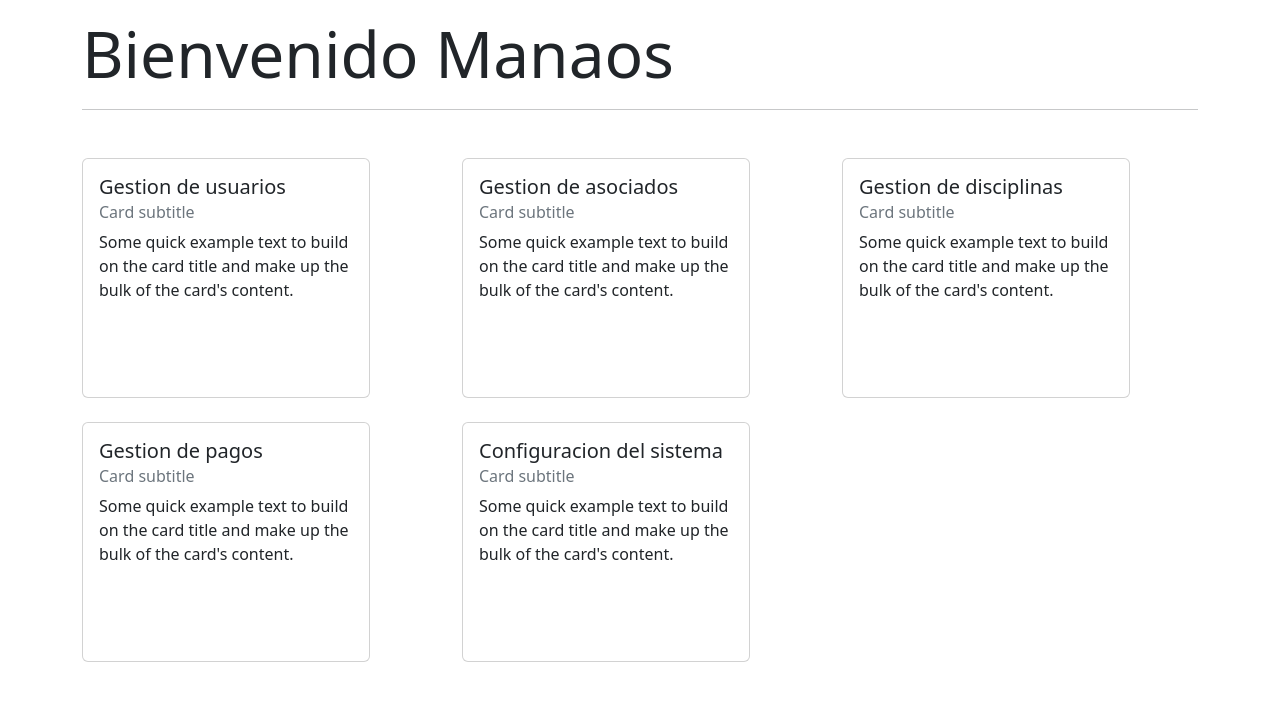
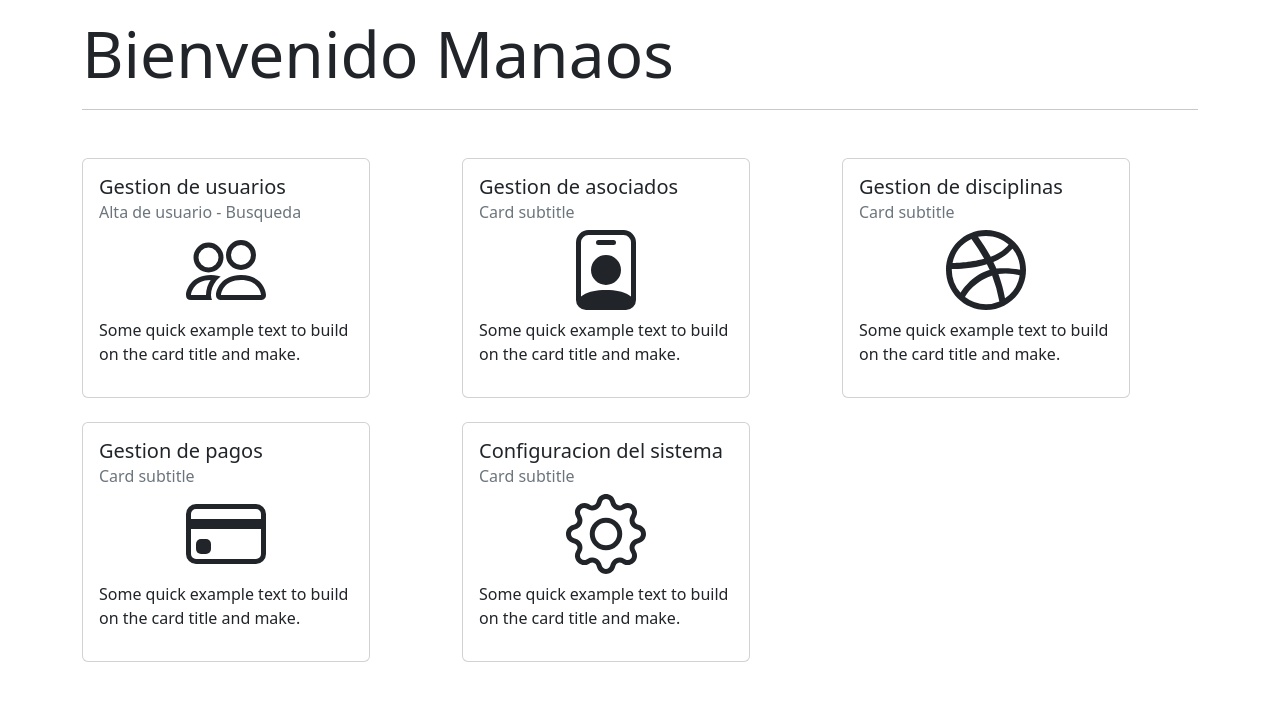
Before and after one commit to GutierrezS-JC/Proyecto-2022, a Flask app: page / in a window 1280 px wide. Shown: the part 56-757 px from the top of the page. Run offline with Flask 2, Linux system fonts and the light colour scheme.

Commit message:
Iconos SVG para home

```diff
--- a/admin/src/web/templates/home.html
+++ b/admin/src/web/templates/home.html
@@ -16,8 +16,15 @@
                   <a href="{{url_for('users.user_index') }}" class="linkNone">
                     <div class="card-body">
                         <h5 class="card-title">Gestion de usuarios</h5>
-                        <h6 class="card-subtitle mb-2 text-muted">Card subtitle</h6>
-                        <p class="card-text">Some quick example text to build on the card title and make up the bulk of the card's content.</p>
+                        <h6 class="card-subtitle mb-2 text-muted">Alta de usuario - Busqueda</h6>
+                        <div class="row justify-content-center">
+                            <div class="col-6 mb-2 text-center">
+                                <svg xmlns="http://www.w3.org/2000/svg" width="80" height="80" fill="currentColor" class="bi bi-people" viewBox="0 0 16 16">
+                                    <path d="M15 14s1 0 1-1-1-4-5-4-5 3-5 4 1 1 1 1h8zm-7.978-1A.261.261 0 0 1 7 12.996c.001-.264.167-1.03.76-1.72C8.312 10.629 9.282 10 11 10c1.717 0 2.687.63 3.24 1.276.593.69.758 1.457.76 1.72l-.008.002a.274.274 0 0 1-.014.002H7.022zM11 7a2 2 0 1 0 0-4 2 2 0 0 0 0 4zm3-2a3 3 0 1 1-6 0 3 3 0 0 1 6 0zM6.936 9.28a5.88 5.88 0 0 0-1.23-.247A7.35 7.35 0 0 0 5 9c-4 0-5 3-5 4 0 .667.333 1 1 1h4.216A2.238 2.238 0 0 1 5 13c0-1.01.377-2.042 1.09-2.904.243-.294.526-.569.846-.816zM4.92 10A5.493 5.493 0 0 0 4 13H1c0-.26.164-1.03.76-1.724.545-.636 1.492-1.256 3.16-1.275zM1.5 5.5a3 3 0 1 1 6 0 3 3 0 0 1-6 0zm3-2a2 2 0 1 0 0 4 2 2 0 0 0 0-4z"/>
+                                </svg>
+                            </div>
+                        </div>
+                        <p class="card-text">Some quick example text to build on the card title and make.</p>
                     </div>
                   </a>
                 </div>
@@ -29,7 +36,15 @@
                 <div class="card-body">
                     <h5 class="card-title">Gestion de asociados</h5>
                     <h6 class="card-subtitle mb-2 text-muted">Card subtitle</h6>
-                    <p class="card-text">Some quick example text to build on the card title and make up the bulk of the card's content.</p>
+                    <div class="row justify-content-center">
+                        <div class="col-6 mb-2 text-center">
+                            <svg xmlns="http://www.w3.org/2000/svg" width="80" height="80" fill="currentColor" class="bi bi-person-badge" viewBox="0 0 16 16">
+                                <path d="M6.5 2a.5.5 0 0 0 0 1h3a.5.5 0 0 0 0-1h-3zM11 8a3 3 0 1 1-6 0 3 3 0 0 1 6 0z"/>
+                                <path d="M4.5 0A2.5 2.5 0 0 0 2 2.5V14a2 2 0 0 0 2 2h8a2 2 0 0 0 2-2V2.5A2.5 2.5 0 0 0 11.5 0h-7zM3 2.5A1.5 1.5 0 0 1 4.5 1h7A1.5 1.5 0 0 1 13 2.5v10.795a4.2 4.2 0 0 0-.776-.492C11.392 12.387 10.063 12 8 12s-3.392.387-4.224.803a4.2 4.2 0 0 0-.776.492V2.5z"/>
+                            </svg>
+                        </div>
+                    </div>
+                    <p class="card-text">Some quick example text to build on the card title and make.</p>
                 </div>
             </div>
         </div>
@@ -39,7 +54,14 @@
                 <div class="card-body">
                     <h5 class="card-title">Gestion de disciplinas</h5>
                     <h6 class="card-subtitle mb-2 text-muted">Card subtitle</h6>
-                    <p class="card-text">Some quick example text to build on the card title and make up the bulk of the card's content.</p>
+                    <div class="row justify-content-center">
+                        <div class="col-6 mb-2 text-center">
+                            <svg xmlns="http://www.w3.org/2000/svg" width="80" height="80" fill="currentColor" class="bi bi-dribbble" viewBox="0 0 16 16">
+                                <path fill-rule="evenodd" d="M8 0C3.584 0 0 3.584 0 8s3.584 8 8 8c4.408 0 8-3.584 8-8s-3.592-8-8-8zm5.284 3.688a6.802 6.802 0 0 1 1.545 4.251c-.226-.043-2.482-.503-4.755-.217-.052-.112-.096-.234-.148-.355-.139-.33-.295-.668-.451-.99 2.516-1.023 3.662-2.498 3.81-2.69zM8 1.18c1.735 0 3.323.65 4.53 1.718-.122.174-1.155 1.553-3.584 2.464-1.12-2.056-2.36-3.74-2.551-4A6.95 6.95 0 0 1 8 1.18zm-2.907.642A43.123 43.123 0 0 1 7.627 5.77c-3.193.85-6.013.833-6.317.833a6.865 6.865 0 0 1 3.783-4.78zM1.163 8.01V7.8c.295.01 3.61.053 7.02-.971.199.381.381.772.555 1.162l-.27.078c-3.522 1.137-5.396 4.243-5.553 4.504a6.817 6.817 0 0 1-1.752-4.564zM8 14.837a6.785 6.785 0 0 1-4.19-1.44c.12-.252 1.509-2.924 5.361-4.269.018-.009.026-.009.044-.017a28.246 28.246 0 0 1 1.457 5.18A6.722 6.722 0 0 1 8 14.837zm3.81-1.171c-.07-.417-.435-2.412-1.328-4.868 2.143-.338 4.017.217 4.251.295a6.774 6.774 0 0 1-2.924 4.573z"/>
+                            </svg>
+                        </div>
+                    </div>
+                    <p class="card-text">Some quick example text to build on the card title and make.</p>
                 </div>
             </div>
         </div>
@@ -49,7 +71,15 @@
                 <div class="card-body">
                     <h5 class="card-title">Gestion de pagos</h5>
                     <h6 class="card-subtitle mb-2 text-muted">Card subtitle</h6>
-                    <p class="card-text">Some quick example text to build on the card title and make up the bulk of the card's content.</p>
+                    <div class="row justify-content-center">
+                        <div class="col-6 mb-2 text-center">
+                            <svg xmlns="http://www.w3.org/2000/svg" width="80" height="80" fill="currentColor" class="bi bi-credit-card" viewBox="0 0 16 16">
+                                <path d="M0 4a2 2 0 0 1 2-2h12a2 2 0 0 1 2 2v8a2 2 0 0 1-2 2H2a2 2 0 0 1-2-2V4zm2-1a1 1 0 0 0-1 1v1h14V4a1 1 0 0 0-1-1H2zm13 4H1v5a1 1 0 0 0 1 1h12a1 1 0 0 0 1-1V7z"/>
+                                <path d="M2 10a1 1 0 0 1 1-1h1a1 1 0 0 1 1 1v1a1 1 0 0 1-1 1H3a1 1 0 0 1-1-1v-1z"/>
+                            </svg>
+                        </div>
+                    </div>
+                    <p class="card-text">Some quick example text to build on the card title and make.</p>
                 </div>
             </div>
         </div>
@@ -59,7 +89,15 @@
                 <div class="card-body">
                     <h5 class="card-title">Configuracion del sistema</h5>
                     <h6 class="card-subtitle mb-2 text-muted">Card subtitle</h6>
-                    <p class="card-text">Some quick example text to build on the card title and make up the bulk of the card's content.</p>
+                    <div class="row justify-content-center">
+                        <div class="col-6 mb-2 text-center">
+                            <svg xmlns="http://www.w3.org/2000/svg" width="80" height="80" fill="currentColor" class="bi bi-gear" viewBox="0 0 16 16">
+                                <path d="M8 4.754a3.246 3.246 0 1 0 0 6.492 3.246 3.246 0 0 0 0-6.492zM5.754 8a2.246 2.246 0 1 1 4.492 0 2.246 2.246 0 0 1-4.492 0z"/>
+                                <path d="M9.796 1.343c-.527-1.79-3.065-1.79-3.592 0l-.094.319a.873.873 0 0 1-1.255.52l-.292-.16c-1.64-.892-3.433.902-2.54 2.541l.159.292a.873.873 0 0 1-.52 1.255l-.319.094c-1.79.527-1.79 3.065 0 3.592l.319.094a.873.873 0 0 1 .52 1.255l-.16.292c-.892 1.64.901 3.434 2.541 2.54l.292-.159a.873.873 0 0 1 1.255.52l.094.319c.527 1.79 3.065 1.79 3.592 0l.094-.319a.873.873 0 0 1 1.255-.52l.292.16c1.64.893 3.434-.902 2.54-2.541l-.159-.292a.873.873 0 0 1 .52-1.255l.319-.094c1.79-.527 1.79-3.065 0-3.592l-.319-.094a.873.873 0 0 1-.52-1.255l.16-.292c.893-1.64-.902-3.433-2.541-2.54l-.292.159a.873.873 0 0 1-1.255-.52l-.094-.319zm-2.633.283c.246-.835 1.428-.835 1.674 0l.094.319a1.873 1.873 0 0 0 2.693 1.115l.291-.16c.764-.415 1.6.42 1.184 1.185l-.159.292a1.873 1.873 0 0 0 1.116 2.692l.318.094c.835.246.835 1.428 0 1.674l-.319.094a1.873 1.873 0 0 0-1.115 2.693l.16.291c.415.764-.42 1.6-1.185 1.184l-.291-.159a1.873 1.873 0 0 0-2.693 1.116l-.094.318c-.246.835-1.428.835-1.674 0l-.094-.319a1.873 1.873 0 0 0-2.692-1.115l-.292.16c-.764.415-1.6-.42-1.184-1.185l.159-.291A1.873 1.873 0 0 0 1.945 8.93l-.319-.094c-.835-.246-.835-1.428 0-1.674l.319-.094A1.873 1.873 0 0 0 3.06 4.377l-.16-.292c-.415-.764.42-1.6 1.185-1.184l.292.159a1.873 1.873 0 0 0 2.692-1.115l.094-.319z"/>
+</svg>
+                        </div>
+                    </div>
+                    <p class="card-text">Some quick example text to build on the card title and make. </p>
                 </div>
             </div>
         </div>
```
